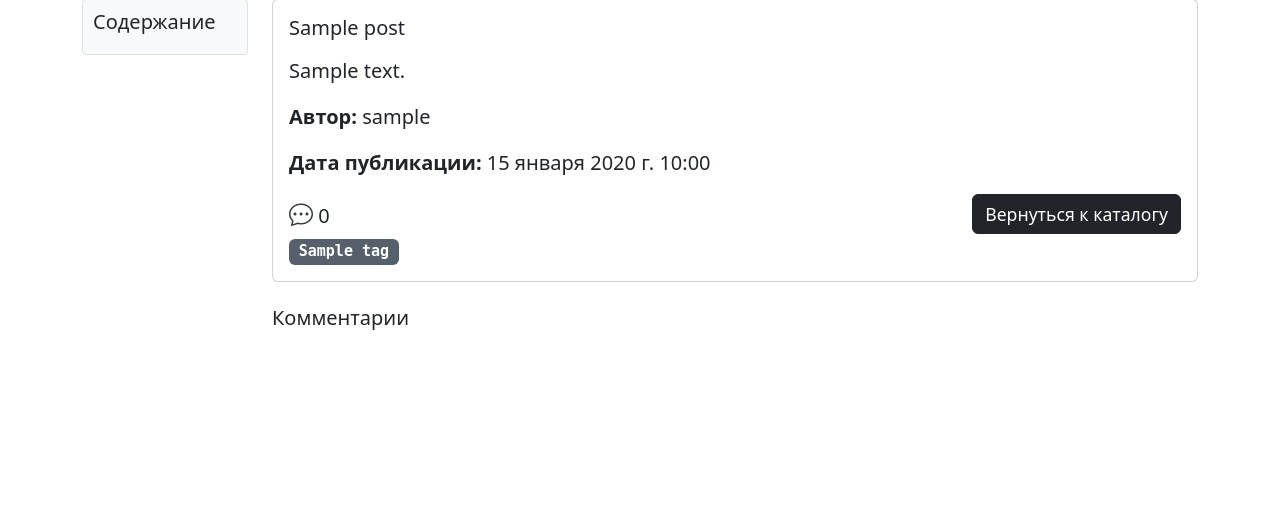
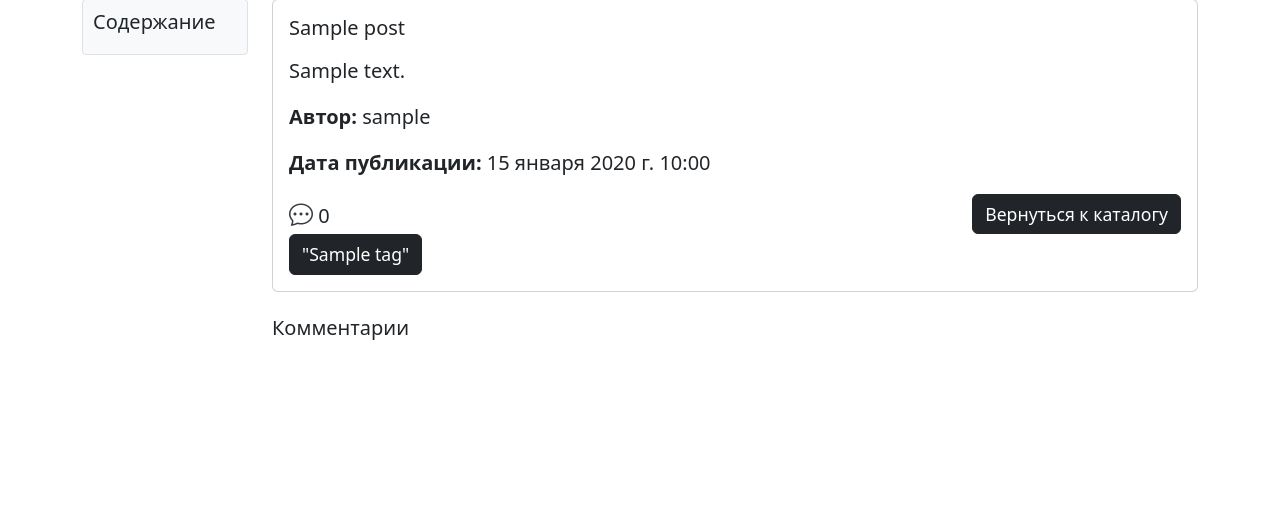
Before and after one commit to PAST666/django_315my, a Django app: a page that uses myproject/python_blog/templates/python_blog/post_detail.html in a window 1280 px wide. Shown: the part 111-626 px from the top of the page. Run offline with Django 5.2, Linux system fonts and the light colour scheme; tables that the repository leaves empty hold one stand-in row (values such as "Sample post"); some libraries are stand-ins or nearby versions.

Commit message:
создал кнопки тэгов в post_detail

```diff
--- a/myproject/python_blog/templates/python_blog/post_detail.html
+++ b/myproject/python_blog/templates/python_blog/post_detail.html
@@ -35,7 +35,7 @@
                     {% if post.tags.all %}
                         <div class="tags">
                             {% for tag in post.tags.all %}
-                                <span class="tag badge">{{ tag }}</span>
+                                <a href="{% url 'tag_detail' tag.slug %}" class="btn btn-dark">"{{ tag }}"</a>
                             {% endfor %}
                         </div>
                     {% endif %}
--- a/myproject/python_blog/views.py
+++ b/myproject/python_blog/views.py
@@ -2,6 +2,7 @@ from django.shortcuts import render
 from django.http import Http404
 from django.http import HttpRequest
 from django.template import context
+from django.test import tag
 from .models import Post
 from django.shortcuts import get_object_or_404
 
@@ -108,6 +109,7 @@ def tag_detail(request: HttpRequest, slug: str):
         "menu": menu,
         "posts": posts,
         "page_alias": "blog",
+        "tag": tag
     }
 
     return render(request, "python_blog/blog.html", context)
```
